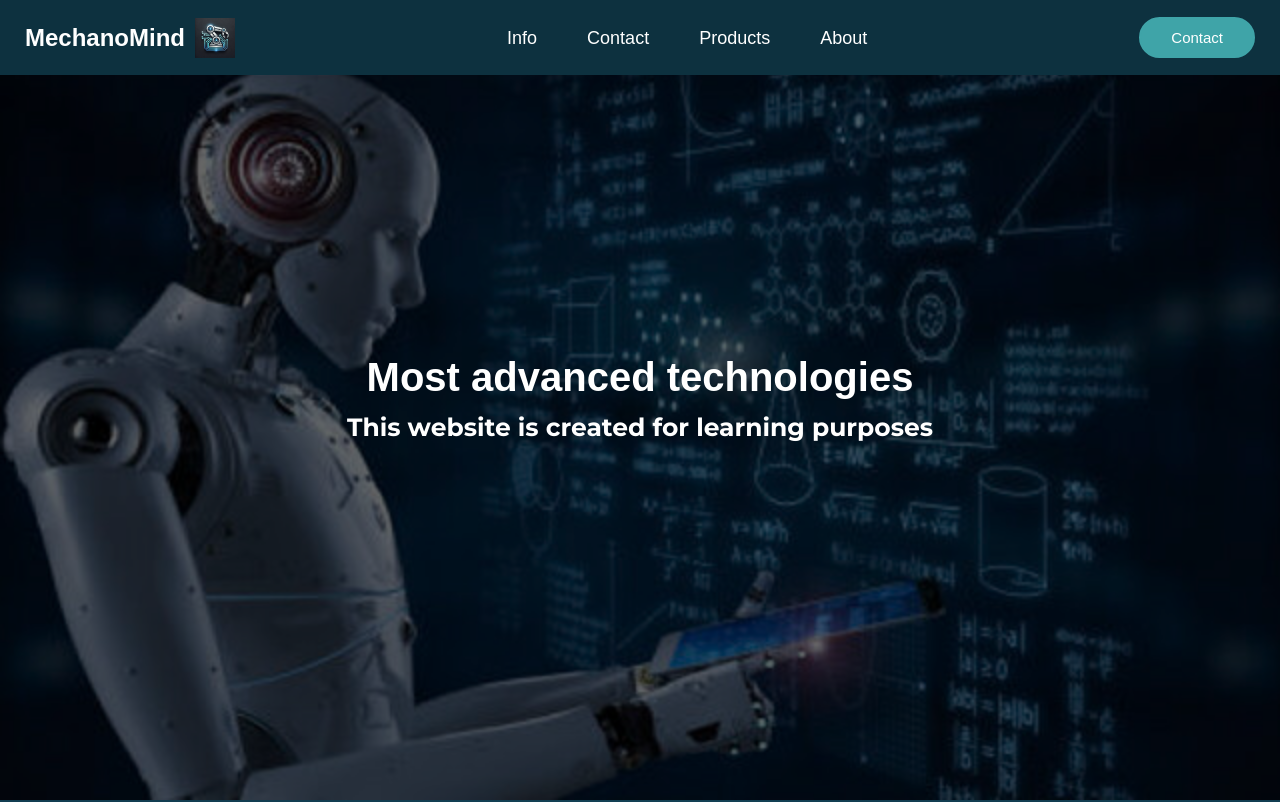
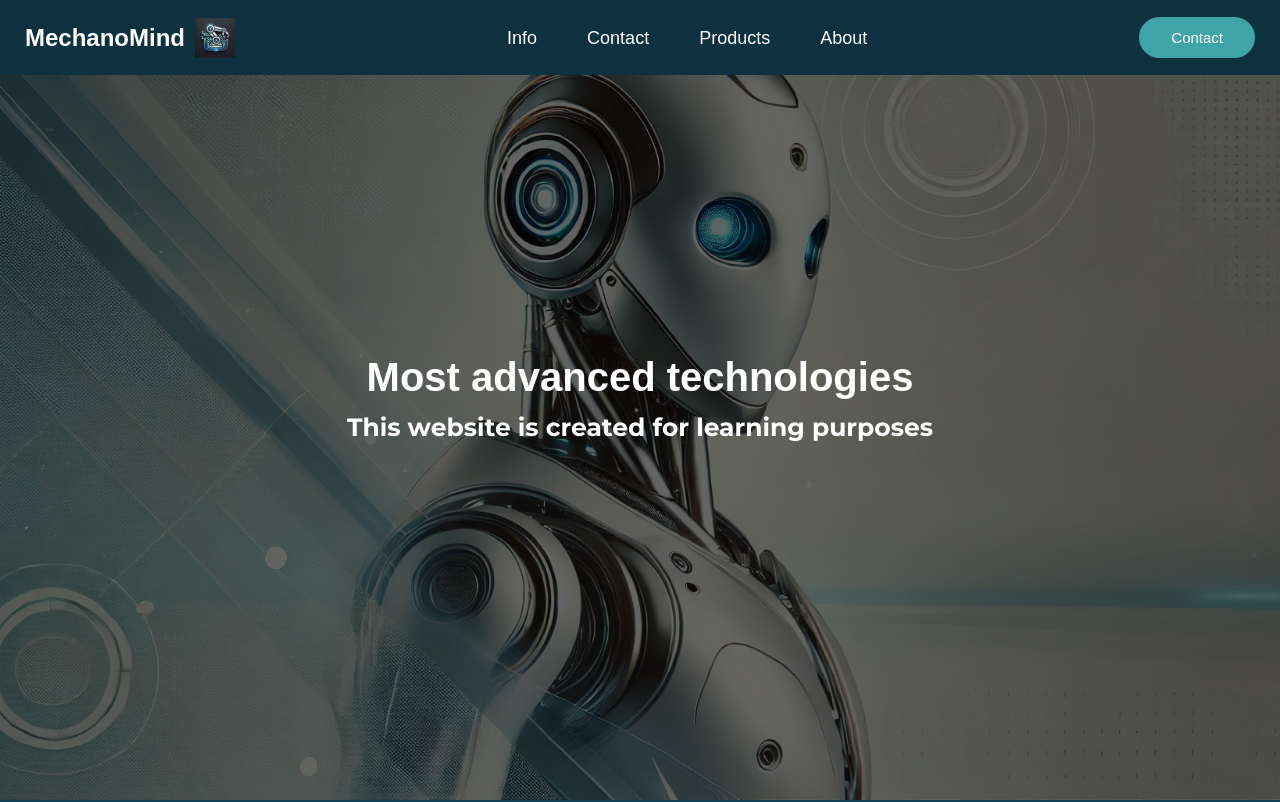
Before and after one commit to T3m3tsk1/React-Projekti, a React (Vite) app: page / in a window 1280 px wide. Shown: the top 802 px of the page. Built offline with nearby package versions, Linux system fonts and the light colour scheme; a web font is replaced by a local one.

Commit message:
changing the hero section image

```diff
--- a/src/Components/HeroSection.css
+++ b/src/Components/HeroSection.css
@@ -1,5 +1,5 @@
 .hero-container {
-  background-image: url('/src/images/background-image4.webp');
+  background-image: url('/src/images/robot.webp');
   background-size: cover;
   background-repeat: no-repeat;
   background-position: center;
@@ -11,7 +11,7 @@
   align-items: center;
 }
 
-.hero-container > h1 {
+.hero-container>h1 {
   font-family: "Zen Dots", sans-serif;
   color: white;
   font-size: 40px;
@@ -20,7 +20,7 @@
   text-align: center;
 }
 
-.hero-container > h1 > strong {
+.hero-container>h1>strong {
   font-size: 25px;
   font-family: "montserrat", serif;
 }
@@ -31,18 +31,20 @@
   left: 0;
   width: 100%;
   height: 100vh;
-  background-color: rgba(0, 0, 0, 0.6); /* Musta kerros 50% läpinäkyvyydellä */
-  z-index: 1; /* Overlay kerros */
+  background-color: rgba(0, 0, 0, 0.6);
+  /* Musta kerros 50% läpinäkyvyydellä */
+  z-index: 1;
+  /* Overlay kerros */
 }
 
 @media (max-width: 475px) {
-  .hero-container > h1 {
+  .hero-container>h1 {
     font-size: 30px;
   }
 }
 
 @media (max-width: 370px) {
-  .hero-container > h1 {
+  .hero-container>h1 {
     font-size: 25px;
   }
 }
```
Also changed, not shown: src/images/robot.webp (added).
